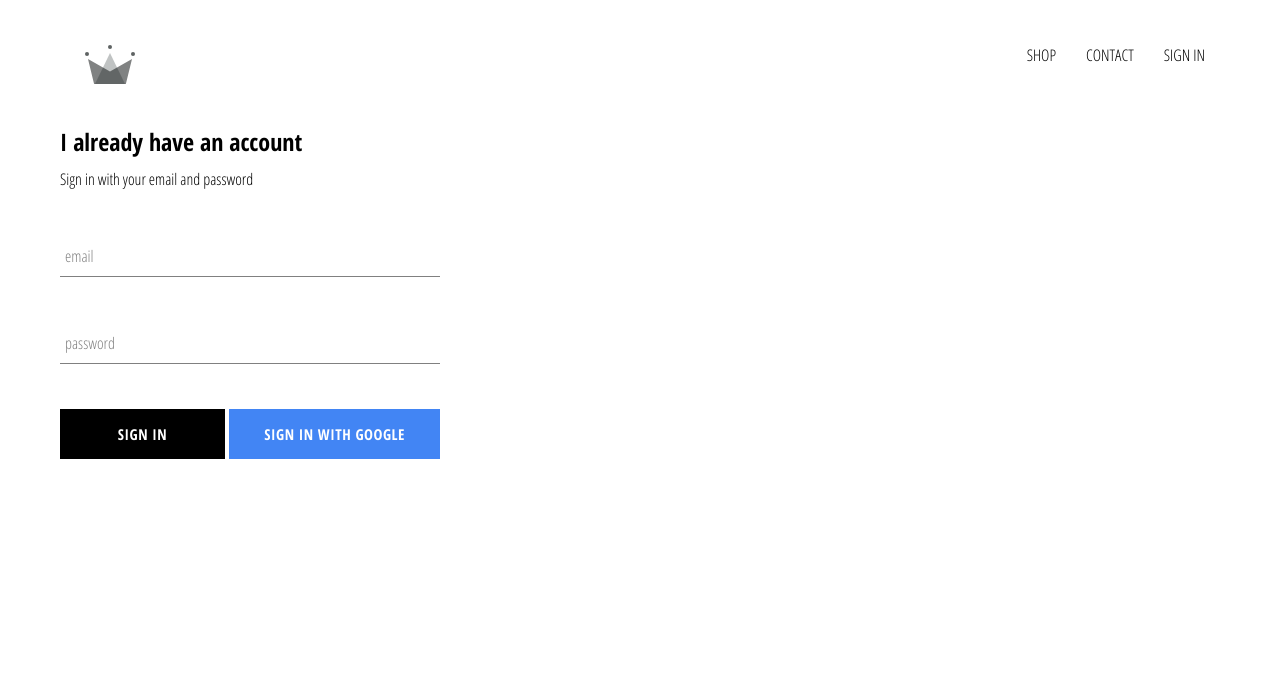
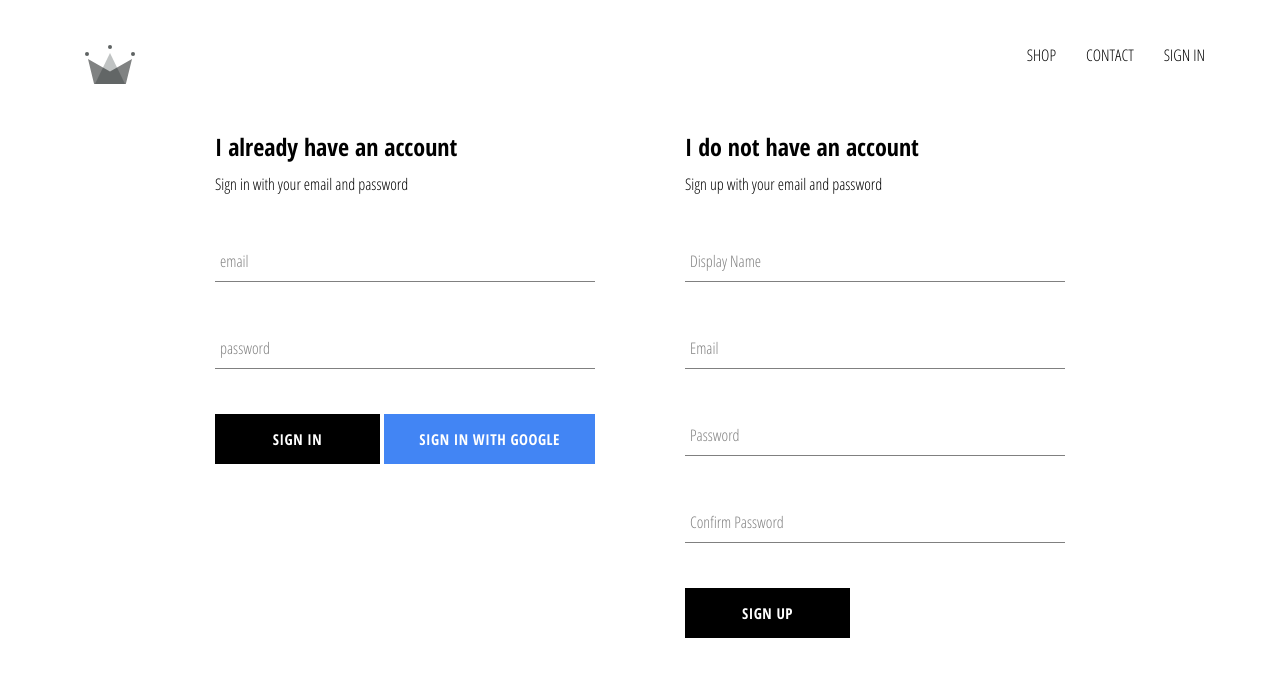
Before and after one commit to jeanlouisHERVE/E-COMMERCE-PROJECT, a React (Create React App) app in the folder e-shop/: page /signin in a window 1280 px wide. Shown: the top 676 px of the page. Built offline with nearby package versions, Linux system fonts and the light colour scheme; no server answers; a web font is replaced by a local one.

Commit message:
sign up and sign in work

```diff
--- a/e-shop/src/components/App/App.js
+++ b/e-shop/src/components/App/App.js
@@ -33,6 +33,7 @@ class App extends Component {
               ...snapShot.data()
             }
           })
+          console.log(this.state)
         });
       }
       this.setState({currentUser: userAuth});
@@ -43,7 +44,7 @@ class App extends Component {
     this.unsubscribeFromAuth();
   }
 
-  render( ) {
+  render() {
     return(
       <div className="App">
         <Header currentUser={this.state.currentUser}/>
--- a/e-shop/src/components/SignIn/index.js
+++ b/e-shop/src/components/SignIn/index.js
@@ -3,7 +3,7 @@ import {Component} from 'react';
 import FormInput from '../../components/FormInput';
 import CustomButton from '../CustomButton';
 
-import { signInWithGoogle } from '../../firebase/utils';
+import { auth, signInWithGoogle } from '../../firebase/utils';
 
 
 class SignIn extends Component {
@@ -18,9 +18,22 @@ class SignIn extends Component {
 
   }
 
-  handleSubmit = event => {
+  handleSubmit = async event => {
     event.preventDefault();
-    this.setState({email: '', password:''})
+
+    const { email, password } = this.state
+
+    try {
+      await auth.signInWithEmailAndPassword(email, password)
+      this.setState({email: '', password:''})
+
+    } catch (error){
+
+      console.log('error');
+    }
+
+
+
 
   }
 
--- /dev/null
+++ b/e-shop/src/components/Signup/index.js
@@ -0,0 +1,96 @@
+import './styles.scss';
+
+import { Component } from 'react';
+import FormInput from '../FormInput';
+import CustomButton from '../CustomButton';
+import { auth, createUserProfileDocument } from '../../firebase/utils';
+
+class SignUp extends Component {
+  constructor () {
+    super();
+    this.state = {
+      displayName: '',
+      email: '',
+      password: '',
+      confirmPassword: '',
+    }
+  }
+
+  handleSubmit = async event => {
+    event.preventDefault();
+    const {displayName, email, password, confirmPassword} = this.state;
+
+    if(password !== confirmPassword) {
+      alert("passwords don't match")
+      return;
+    }
+    try {
+      const {user} = await auth.createUserWithEmailAndPassword(email, password);
+
+      await createUserProfileDocument(user, {displayName})
+
+      this.setState({
+        displayName: '',
+        email: '',
+        password: '',
+        confirmPassword: '',
+      })
+    } catch (error) {
+      console.log(error)
+    }
+  }
+
+  handleChange = event => {
+    const {name, value} = event.target;
+    this.setState ({[name]: value})
+  }
+
+  render () {
+    const {displayName, email, password, confirmPassword} = this.state;
+    return(
+      <div className="sign-up">
+        <h2 className="title">I do not have an account</h2>
+        <span>Sign up with your email and password</span>
+        <form className="sign-up-form" onSubmit={this.handleSubmit}>
+          <FormInput
+            type='text'
+            name='displayName'
+            label='Display Name'
+            value={displayName}
+            onChange={this.handleChange}
+            required
+          />
+          <FormInput
+            type='email'
+            name='email'
+            label='Email'
+            value={email}
+            onChange={this.handleChange}
+            required
+          />
+          <FormInput
+            type='password'
+            name='password'
+            label='Password'
+            value={password}
+            onChange={this.handleChange}
+            required
+          />
+          <FormInput
+            type='password'
+            name='confirmPassword'
+            label='Confirm Password'
+            value={confirmPassword}
+            onChange={this.handleChange}
+            required
+          />
+          <CustomButton type='submit'>SIGN UP</CustomButton>
+        </form>
+      </div>
+    )
+
+  }
+
+}
+
+export default SignUp
--- /dev/null
+++ b/e-shop/src/components/Signup/styles.scss
@@ -0,0 +1,10 @@
+.sign-up {
+
+  display: flex;
+  flex-direction: column;
+  width: 380px;
+
+  .title {
+    margin: 10px 0;
+  }
+}
--- a/e-shop/src/pages/sign-in-and-sign-up/index.js
+++ b/e-shop/src/pages/sign-in-and-sign-up/index.js
@@ -1,11 +1,12 @@
  import './styles.scss';
  import SignIn from '../../components/SignIn';
+ import SignUp from '../../components/Signup';
 
  const SignInAndSignUp = ( ) => (
 
   <div className="sign-in-and-sign-up">
     <SignIn />
-
+    <SignUp />
   </div>
 
  )
--- a/e-shop/src/pages/sign-in-and-sign-up/styles.scss
+++ b/e-shop/src/pages/sign-in-and-sign-up/styles.scss
@@ -0,0 +1,6 @@
+.sign-in-and-sign-up {
+  width: 850px;
+  display: flex;
+  justify-content: space-between;
+  margin: 30px auto;
+}
```
